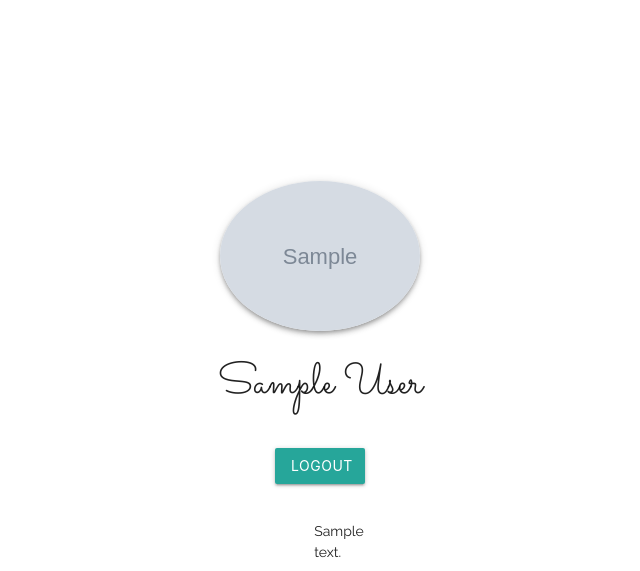
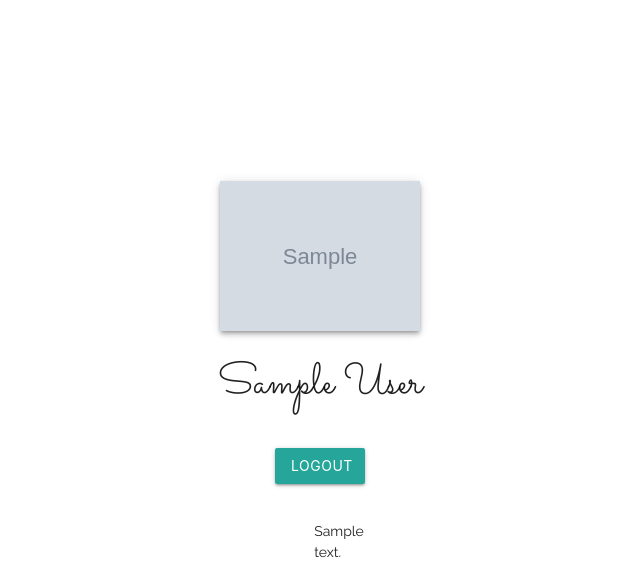
Before and after one commit to joshuanazareth97/redwhale_google_app, a Django app: page / in a window 1280 px wide. Shown: the top 571 px of the page, without its empty margins (320-960 px from the left). Run offline with Django 3.2, Linux system fonts and the light colour scheme; a user stored in the database is signed in; tables that the repository leaves empty hold one stand-in row (values such as "Sample post"); grey boxes marked "Sample" are stand-in pictures; some libraries are stand-ins or nearby versions.

Commit message:
Changed display picture from round to square

```diff
--- a/templates/home.html
+++ b/templates/home.html
@@ -4,7 +4,7 @@
 {% block content %}
 
 {% if profile.display_picture %}
-  <img src="{{ profile.display_picture.url }}" class="circle responsive-img z-depth-2" id="dp" />
+  <img src="{{ profile.display_picture.url }}" class="responsive-img z-depth-2" id="dp" />
 {% else %}
   <img src="{% static 'google_auth/default.jpg' %}" class="circle responsive-img z-depth-2" id="dp" />
 {% endif %}
```
